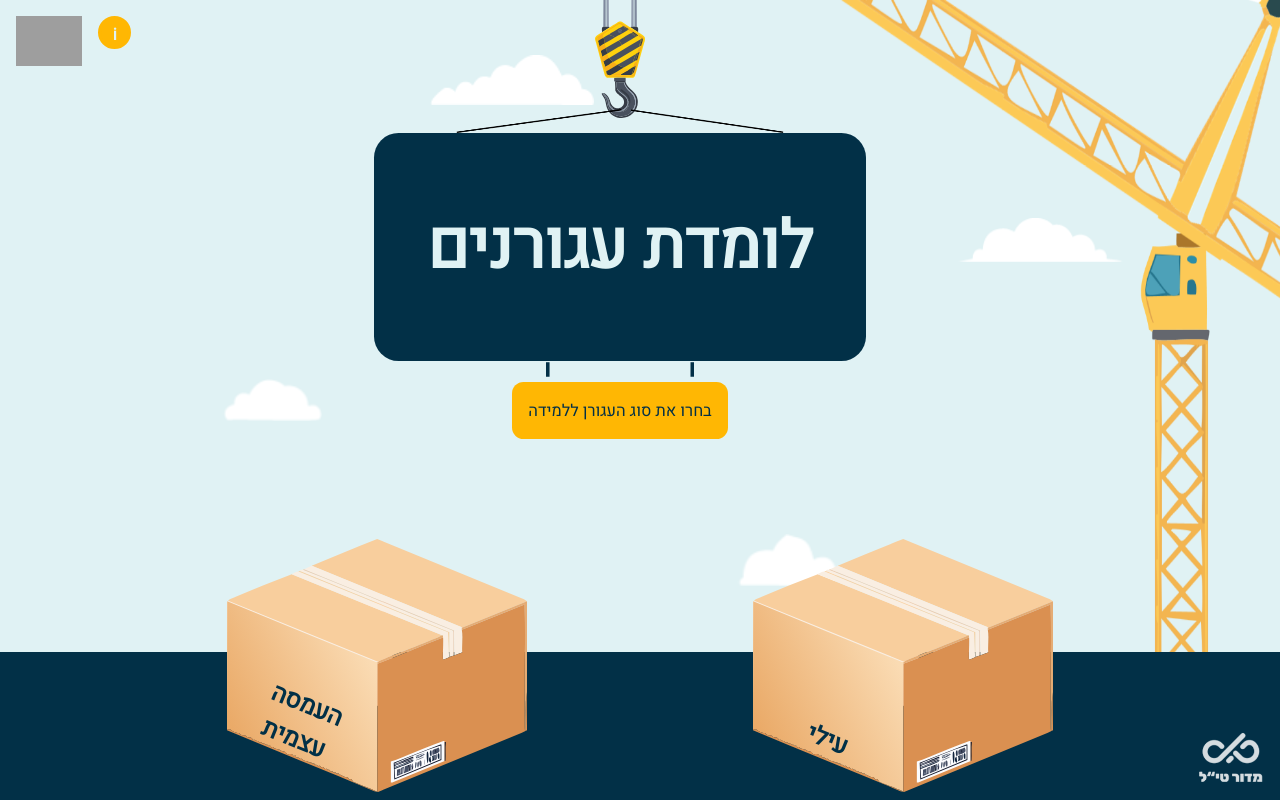
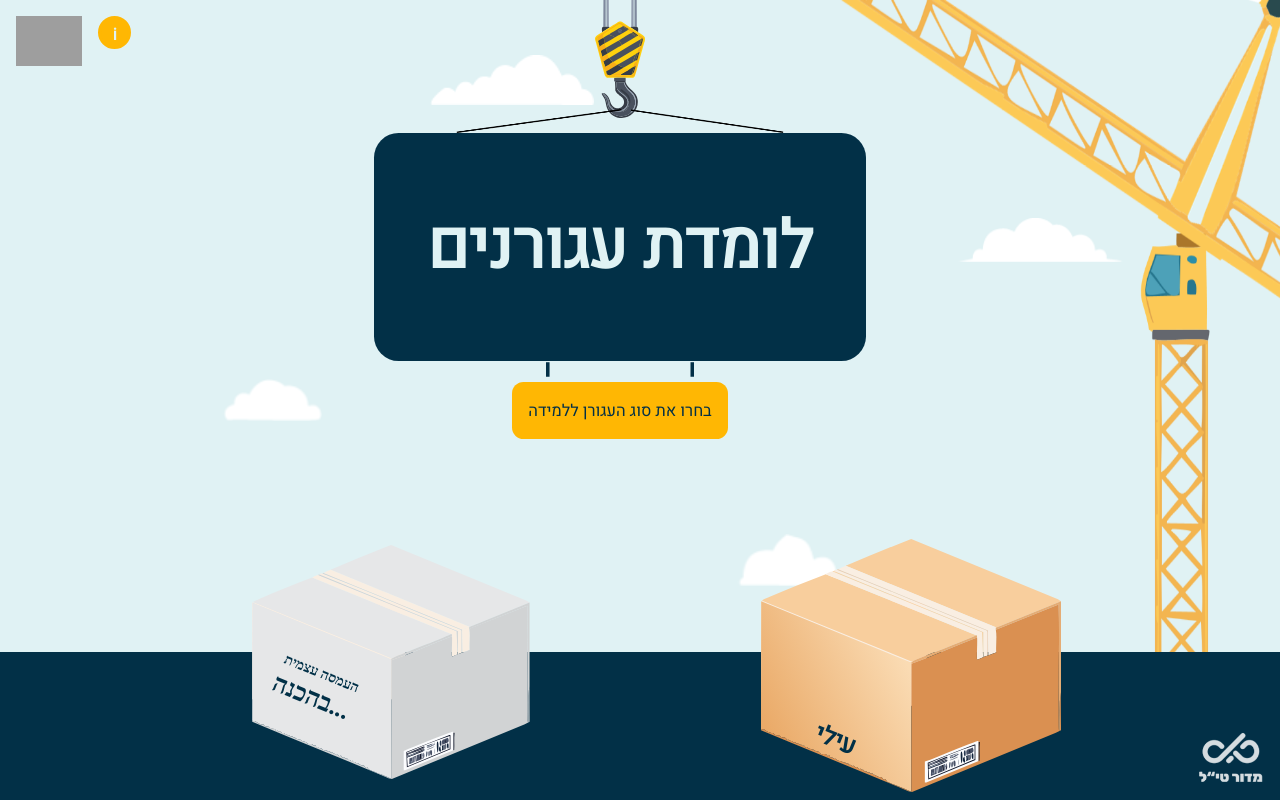
Before and after one commit to madortill/LomdatCranes, a Vue app: page / in a window 1280 px wide. Built offline with nearby package versions, Linux system fonts and the light colour scheme; grey boxes are pictures that could not be loaded.

Commit message:
diff box

```diff
--- a/src/components/OpenPage.vue
+++ b/src/components/OpenPage.vue
@@ -19,7 +19,9 @@
 
             <div class="box-container"  v-if="boardNum === 1 && !showSelection">
               <Box @click.once="toNextScreen" id="עילי" class="box btn" :class="{fadeObject: chosenCrane !== ''}" newTitle="עילי" ></Box>
-              <Box @click.once="toNextScreen" id="העמסה עצמית" class="box btn" :class="{fadeObject: chosenCrane !== ''}" newTitle="העמסה עצמית"></Box>
+              <img src="../assets/media/disableBox.svg" class="box disabled" :class="{fadeObject: chosenCrane !== ''}" alt="disableBox"/>
+               <!-- <Box @click.once="toNextScreen" id="העמסה עצמית" class="box btn" :class="{fadeObject: chosenCrane !== ''}" newTitle="העמסה עצמית"></Box>  -->
+
             </div>
 
             <div class="home-box-container"  v-if="boardNum === 3 || showSelection">
@@ -117,8 +119,13 @@ export default {
 
 .box {
   z-index: 1;
-  /* margin: 1rem; */
   position: relative;
+}
+
+.disabled {
+ height: 90%;
+ /* width: 100%; */
+ padding-bottom:1rem;
 }
 
 
--- a/src/components/StartSign.vue
+++ b/src/components/StartSign.vue
@@ -26,7 +26,7 @@
           </div>
         </div>
 
-
+       <button class="next-btn">הבא</button>
 
     </div>
 </template>
@@ -119,4 +119,19 @@
     flex-direction: column;
     justify-content: center;
   }
+
+  .next-btn {
+    position: absolute;
+    left: 1rem;
+    bottom: 1rem;
+    width: 5rem;
+    height: 3rem;
+    font-size: 1rem;
+  }
+
+  .next-btn {
+    background-color: #8CD0EC;
+    border-radius: 2rem;
+    border-color:  #8CD0EC;
+  }
 </style>
```
Also changed, not shown: src/assets/media/disableBox.svg (added).
